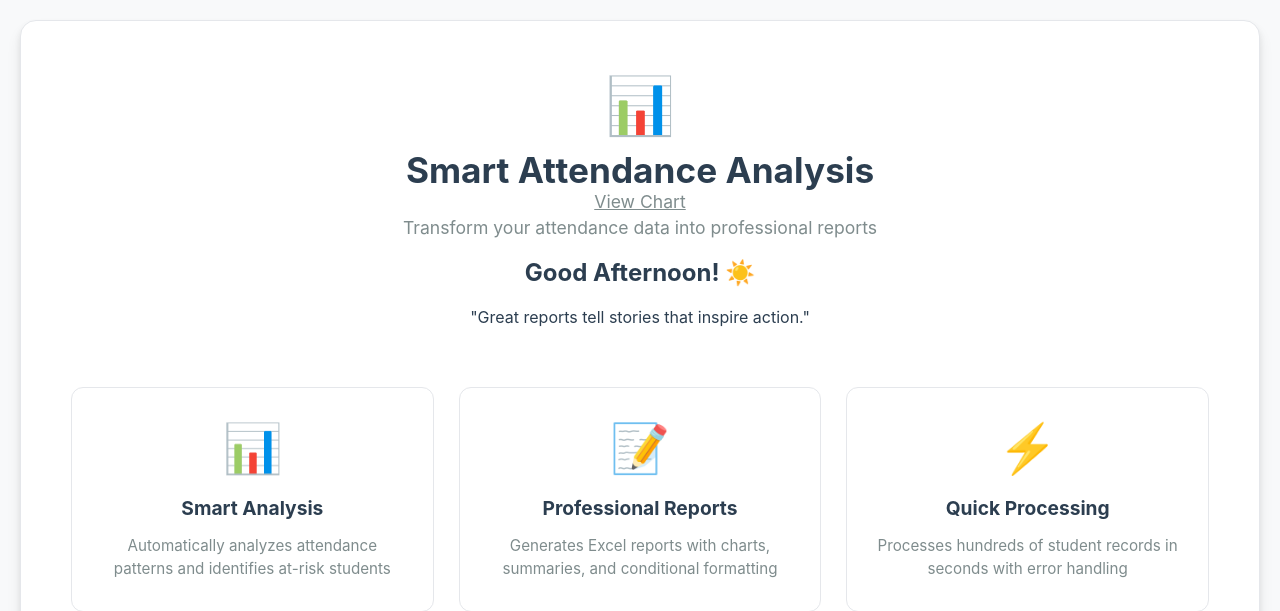
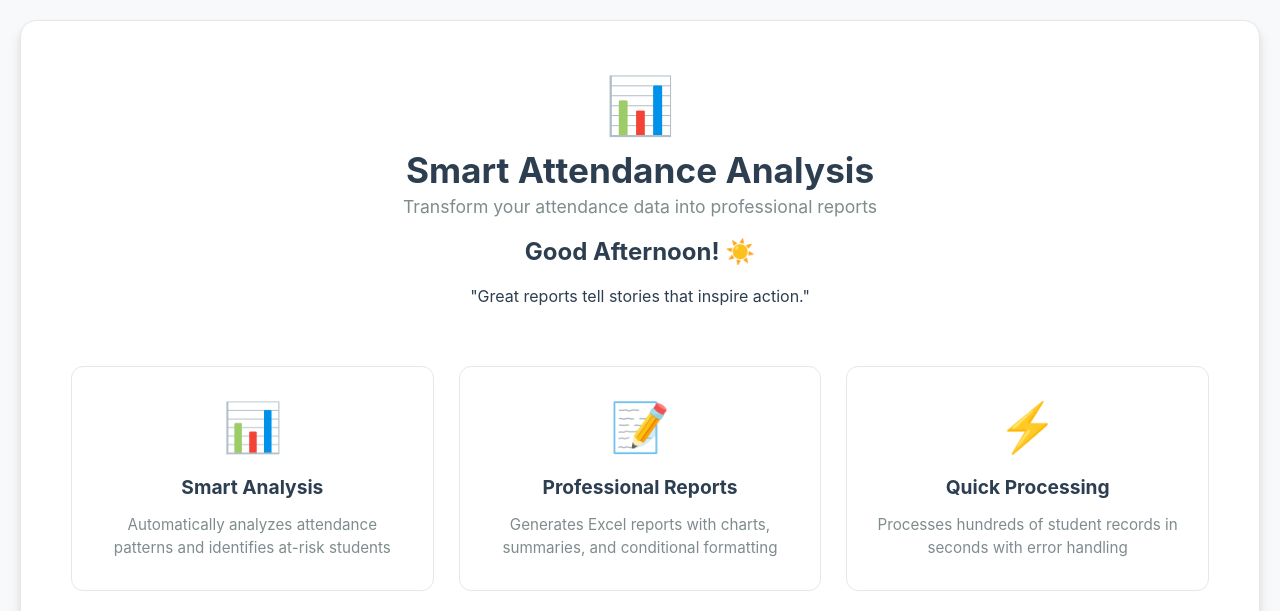
Before and after one commit to shashankdubey822-code/-erp-report-automation, a Flask app: page / in a window 1280 px wide. Shown: the top 611 px of the page. Run offline with Flask 3, Linux system fonts and the light colour scheme.

Commit message:
feat: Remove View Chart button

```diff
--- a/templates/index.html
+++ b/templates/index.html
@@ -13,7 +13,7 @@
             <div class="logo-section">
                 <div class="logo">📊</div>
                 <h1 class="app-title">Smart Attendance Analysis</h1>
-                <a href="/chart" class="app-subtitle">View Chart</a>
+
                 <p class="app-subtitle">Transform your attendance data into professional reports</p>
             </div>
             <div class="welcome-header">
```
